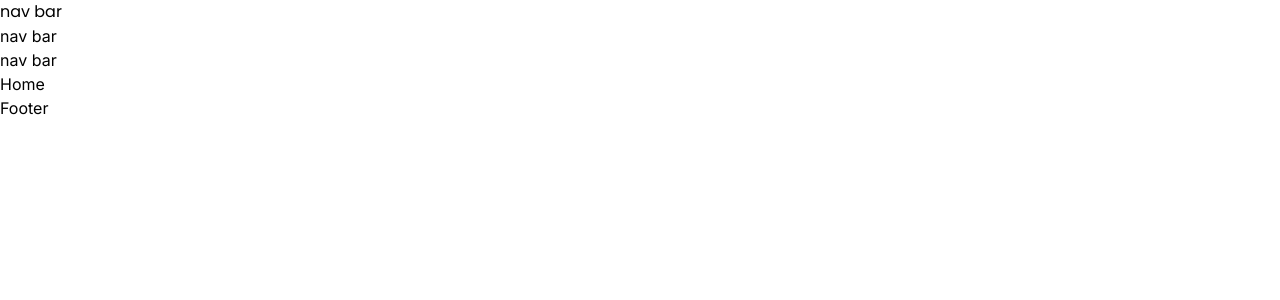
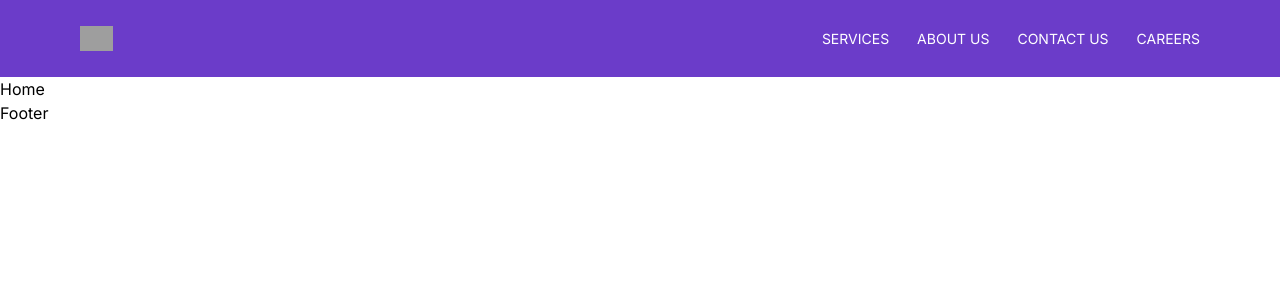
Before and after one commit to KavishkaThushal/AT-DIGITAL, a React (Vite) app in the folder AT DIGITAL/: page / in a window 1280 px wide. Shown: the top 300 px of the page. Built offline with nearby package versions, Linux system fonts and the light colour scheme; grey boxes are pictures that could not be loaded.

Commit message:
nav bar done

```diff
--- a/AT DIGITAL/package.json
+++ b/AT DIGITAL/package.json
@@ -12,6 +12,7 @@
   "dependencies": {
     "react": "^18.3.1",
     "react-dom": "^18.3.1",
+    "react-icons": "^5.2.1",
     "react-router-dom": "^6.26.0"
   },
   "devDependencies": {
--- a/AT DIGITAL/src/components/navbar/Navbar.jsx
+++ b/AT DIGITAL/src/components/navbar/Navbar.jsx
@@ -1,13 +1,36 @@
-import React from 'react'
+import React, { useState } from 'react'
+import { Link } from 'react-router-dom'
+import logo from '../../assets/logo.png'
+import { RxHamburgerMenu } from "react-icons/rx";
+import { IoClose } from "react-icons/io5";
 
 function Navbar() {
+  const [showMenu, setShowMenu] = useState(false)
+
   return (
-    <div className='flex flex-col'>
-    <span className='font-poppins'>nav bar</span>
-    <span>nav bar</span>
-    <span>nav bar</span>
+
+
+    <div className='flex flex-row bg-Primary h-[77px] px-[20px] py-[26px] xl:px-[80px]  lg:px-[60px]  md:px-[40px]  items-center justify-between w-full'>
+      <div className='h-[25px]  '>
+        <img src={logo} alt='logo' className='w-full h-full ' />
+      </div>
+
+
+      <div className={`${showMenu? 'translate-x-0 ' : 'translate-x-full  '} flex flex-col   fixed gap-[32px] px-[20px] py-[16px]  top-0 right-0  bg-white w-full h-screen  z-10  text-stone-900  text-[14px] font-light  transition-transform transform duration-300 ease-in-out  sm:flex sm:relative  sm:bg-inherit  sm:w-auto sm:h-auto sm:px-0 sm:py-0 sm:flex-row sm:gap-[28px]  sm:text-white sm:translate-x-0`}>
+        <Link to='/' className='flex sm:hidden'>HOME</Link>
+        <Link to='/services'>SERVICES</Link>
+        <Link to='/aboutus'>ABOUT US</Link>
+        <Link to='/contact'>CONTACT US</Link>
+        <Link to='/careers'>CAREERS</Link>
+        <IoClose size={32} className='absolute sm:hidden top-2 right-2' onClick={()=>(setShowMenu(false))} />
+      </div>
+
+      <RxHamburgerMenu className='sm:hidden text-white' size={25} onClick={() => setShowMenu(prev => !prev)}/>
+
     </div>
+
   )
 }
 
+
 export default Navbar
--- a/AT DIGITAL/src/index.css
+++ b/AT DIGITAL/src/index.css
@@ -1,3 +1,7 @@
 @tailwind base;
 @tailwind components;
 @tailwind utilities;
+
+body{
+    overflow-x: hidden;
+}
--- a/AT DIGITAL/tailwind.config.js
+++ b/AT DIGITAL/tailwind.config.js
@@ -26,6 +26,12 @@ export default {
         lato: ['Lato', 'sans-serif'],
         poppins: ['Poppins', 'sans-serif'],
       },
+      fontWeight: {
+        thin: '400',
+        light: '500',
+        normal: '600',
+        bold: '700',
+      },
     },
     fontFamily:{
       sans: ['Inter', 'sans-serif'],
```
Also changed, not shown: 1 other file (tests, documents, lock files or other folders).
